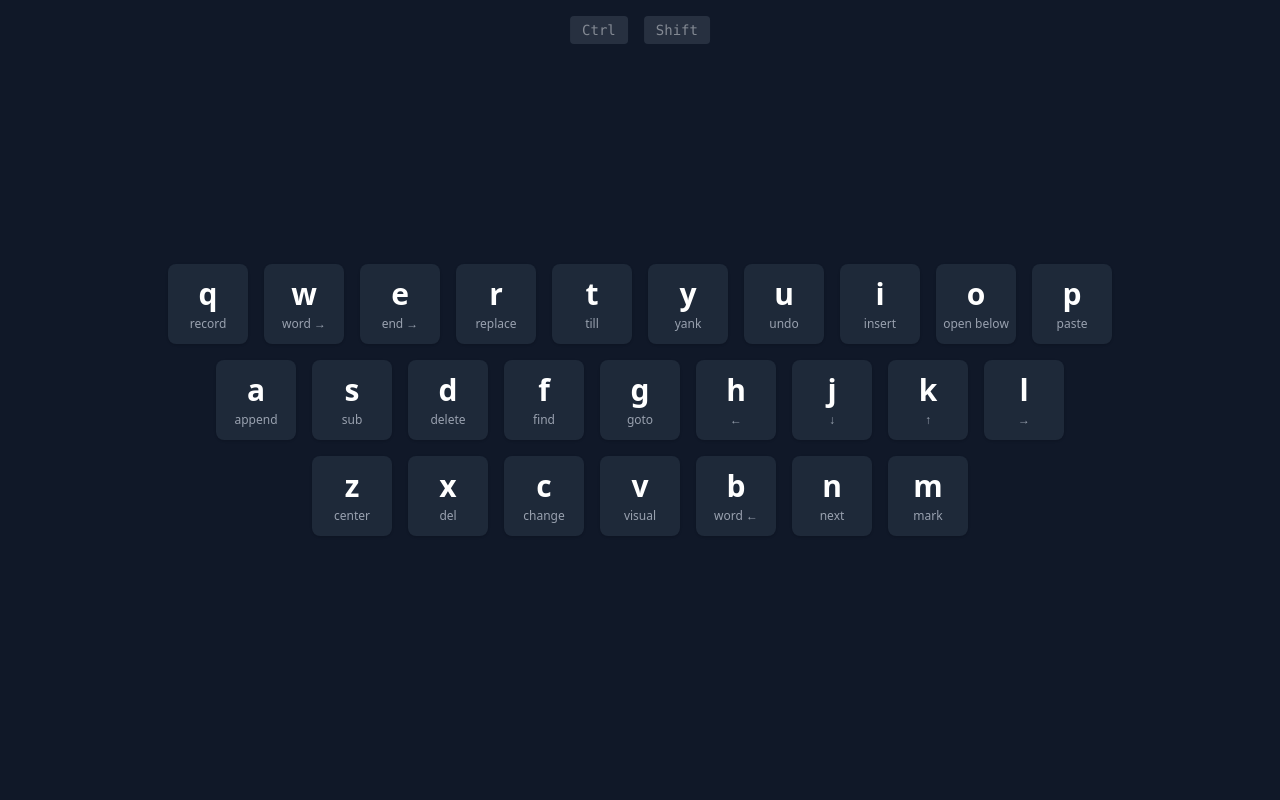
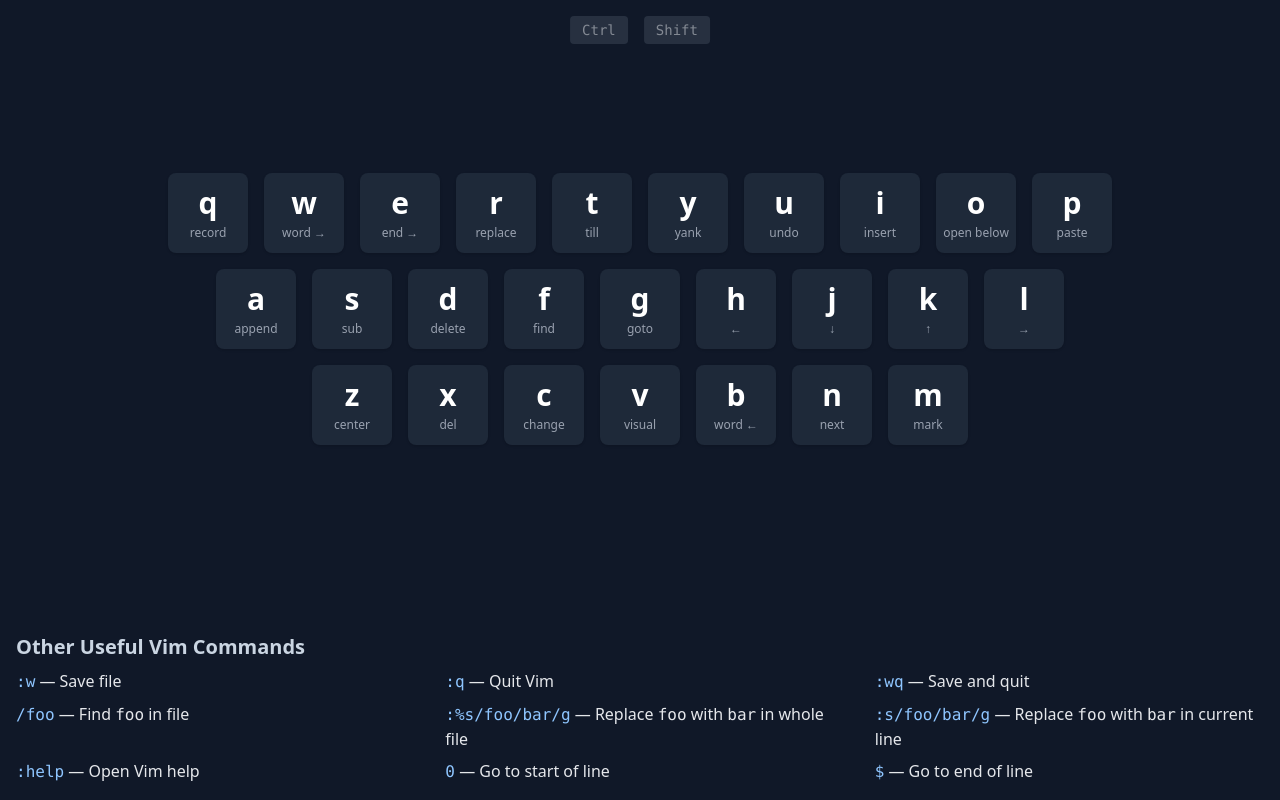
Before and after one commit to dinesjo/vim-motions, a website: page src/index.html in a window 1280 px wide. Drawn offline with Linux system fonts and the light colour scheme.

Commit message:
Add page icon and useful common commands

```diff
--- a/package.json
+++ b/package.json
@@ -6,10 +6,9 @@
   "scripts": {
     "start": "npm-run-all --parallel watch:*",
     "build": "npm run copy:assets && npm run build:css",
-    "copy:assets": "copyfiles -u 1 \"src/**/*.html\" src/js/**/*.js dist",
+    "copy:assets": "copyfiles -u 1 \"src/**/*.html\" src/js/**/*.js src/assets/logo.png dist",
     "build:css": "tailwindcss -i ./src/css/input.css -o ./dist/css/output.css --minify",
-    "watch:css": "tailwindcss -i ./src/css/input.css -o ./src/css/output.css --watch",
-    "watch:assets": "onchange \"src/**/*.html\" \"src/js/**/*.js\" -- npm run copy:assets"
+    "watch:css": "tailwindcss -i ./src/css/input.css -o ./src/css/output.css --watch"
   },
   "keywords": [
     "vim",
--- a/src/index.html
+++ b/src/index.html
@@ -4,9 +4,29 @@
     <meta charset="UTF-8" />
     <meta name="viewport" content="width=device-width, initial-scale=1.0" />
     <link href="./css/output.css" rel="stylesheet" />
+    <link rel="icon" type="image/png" href="./assets/logo.png" />
   </head>
   <body>
-    <div id="keyboard" class="w-screen h-screen flex items-center justify-center bg-gray-900"></div>
+    <div class="w-screen h-screen flex flex-col items-center justify-center bg-gray-900">
+      <div id="keyboard" class="flex-1 flex items-center justify-center w-full"></div>
+      <div class="flex-none w-full flex flex-col items-center justify-center py-4">
+        <div class="px-4">
+          <h2 class="text-xl font-bold text-slate-300 mb-2">Other Useful Vim Commands</h2>
+          <ul class="grid grid-cols-2 md:grid-cols-3 gap-x-10 gap-y-2 text-gray-200 text-base">
+            <li><span class="font-mono text-blue-300">:w</span> — Save file</li>
+            <li><span class="font-mono text-blue-300">:q</span> — Quit Vim</li>
+            <li><span class="font-mono text-blue-300">:wq</span> — Save and quit</li>
+            <li><span class="font-mono text-blue-300">/foo</span> — Find <span class="font-mono">foo</span> in file</li>
+            <li><span class="font-mono text-blue-300">:%s/foo/bar/g</span> — Replace <span class="font-mono">foo</span> with <span class="font-mono">bar</span> in whole file</li>
+            <li><span class="font-mono text-blue-300">:s/foo/bar/g</span> — Replace <span class="font-mono">foo</span> with <span class="font-mono">bar</span> in current line</li>
+            <li><span class="font-mono text-blue-300">:help</span> — Open Vim help</li>
+            <li><span class="font-mono text-blue-300">0</span> — Go to start of line</li>
+            <li><span class="font-mono text-blue-300">$</span> — Go to end of line</li>
+          </ul>
+          </ul>
+        </div>
+      </div>
+    </div>
     <script src="./js/main.js" defer></script>
   </body>
 </html>
```
Also changed, not shown: src/assets/logo.png (added), src/css/output.css.
